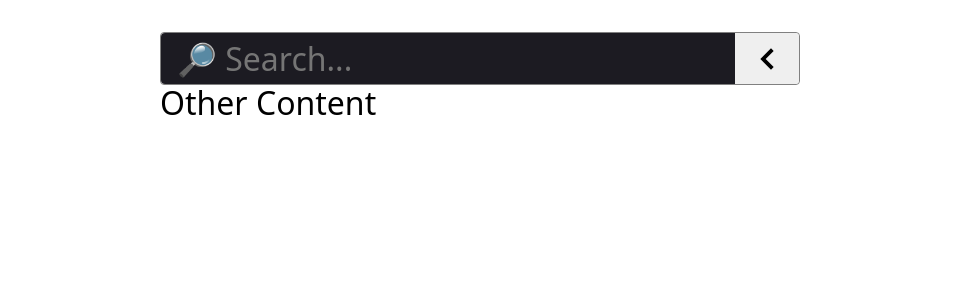
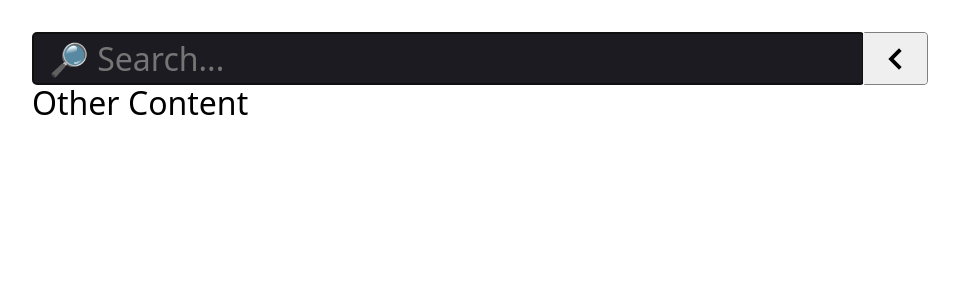
Before and after one commit to justin-lyon/vue-combobox, a Vue app: page / in a window 1280 px wide. Shown: the top 300 px of the page, without its empty margins (160-1119 px from the left). Built offline with nearby package versions, Linux system fonts and the light colour scheme.

Commit message:
click outside

```diff
--- a/src/App.vue
+++ b/src/App.vue
@@ -4,43 +4,43 @@ import ComboboxInput from './components/ComboboxInput.vue'
 const options = [
   {
     name: 'Bulbasaur',
-    value: 1
+    id: 1
   },
   {
     name: 'Ivysaur',
-    value: 2
+    id: 2
   },
   {
     name: 'Venasaur',
-    value: 3
+    id: 3
   },
   {
     name: 'Charmander',
-    value: 4
+    id: 4
   },
   {
     name: 'Charmeleon',
-    value: 5
+    id: 5
   },
   {
     name: 'Charizard',
-    value: 6
+    id: 6
   },
   {
     name: 'Squirtle',
-    value: 7
+    id: 7
   },
   {
     name: 'Wartortle',
-    value: 8
+    id: 8
   },
   {
     name: 'Blastoise',
-    value: 9
+    id: 9
   },
   {
     name: 'Caterpie',
-    value: 10
+    id: 10
   }
 ]
 </script>
@@ -56,7 +56,7 @@ const options = [
 .container {
   margin: 0 auto;
   margin-top: 2rem;
-  width: 50%;
+  width: 70%;
   /* border: 1px solid yellow; */
 }
 
--- a/src/components/ComboboxInput.vue
+++ b/src/components/ComboboxInput.vue
@@ -25,6 +25,14 @@ const inputEl = ref(null)
 const searchTerm = ref('')
 const isFocused = ref(false)
 const isListBoxOpen = ref(false)
+const listItems = ref(
+  props.options.map(({ name, id }) => ({
+    label: name,
+    value: id,
+    selected: false
+  }))
+)
+listItems.value[0].selected = true
 
 function onFocus() {
   isFocused.value = true
@@ -81,10 +89,30 @@ const isClearShown = computed(() => {
 const isLabelHidden = computed(() => {
   return props.labelType === 'hidden' ? 'hidden' : ''
 })
+
+const vFocus = {
+  mounted(el) {
+    el.focus()
+  }
+}
+
+const vClickOutside = {
+  beforeMount(el) {
+    el.clickOutside = (event) => {
+      if (!el.contains(event.target)) {
+        isListBoxOpen.value = false
+      }
+    }
+    document.addEventListener('click', el.clickOutside)
+  },
+  unmounted(el) {
+    document.removeEventListener('click', el.clickOutside)
+  }
+}
 </script>
 
 <template>
-  <div class="combobox">
+  <div class="combobox" v-click-outside="vClickOutside">
     <div class="input-container">
       <div class="stretch">
         <label
@@ -99,6 +127,7 @@ const isLabelHidden = computed(() => {
           ref="inputEl"
           type="text"
           v-model="searchTerm"
+          v-focus="vFocus"
           placeholder="🔎 Search..."
           aria-controls="optionsList"
           aria-autocomplete="both"
@@ -127,8 +156,8 @@ const isLabelHidden = computed(() => {
       role="listbox"
       aria-label="listbox options"
     >
-      <li v-for="item in props.options" v-bind:key="item.value" role="option">
-        {{ item.name }}
+      <li v-for="item in listItems" v-bind:key="item.value" role="option">
+        {{ item.label }}
       </li>
     </ul>
   </div>
@@ -193,6 +222,8 @@ ul {
 
 li {
   list-style-type: none;
+  user-select: none;
+  cursor: pointer;
 }
 
 li:hover {
```
